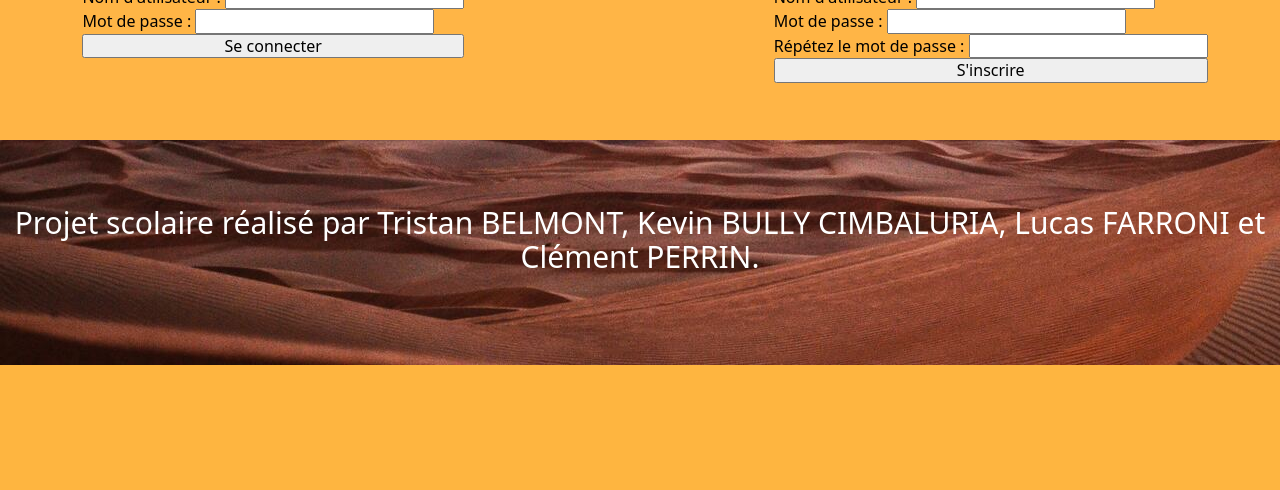
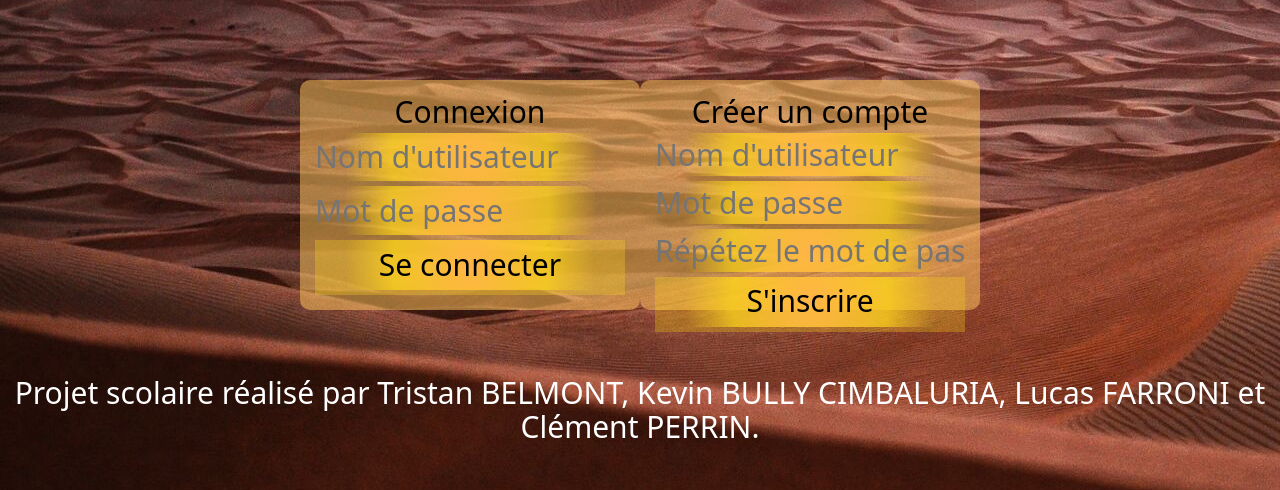
Before and after one commit to TheRealEureka/UnLock, a PHP site: template public/view/index.twig in a window 1280 px wide. Shown: the part 435-925 px from the top of the page. Before the commit the page ends 800 px from the top, so only its background shows below. Run offline with PHP 8.4, Linux system fonts and the light colour scheme; the template is opened without the code that fills it, so the values that code supplies are empty; some libraries are stand-ins or nearby versions.

Commit message:
style form accueil

```diff
--- a/public/data/style/accueil.css
+++ b/public/data/style/accueil.css
@@ -89,21 +89,67 @@ a {
 
 }
 
-.forms{
-    width: 100%;
-    height: 150px;
-    padding:5px;
-    background: rgba(255, 181, 70, 1) ;
+.forms {
     display: flex;
     flex-direction: row;
-    justify-content: space-around;
+    align-items: center;
+    justify-content: space-between;
+    height: 100%;
+    width: 100%;
 }
-.forms form {
+
+.forms p{
+    font-size: 30px;
+    margin-top: 0;
+    margin-bottom: 3px;
+}
+
+
+.error{
+    color: red;
+    font-weight: bolder;
+    display: flex;
+    align-items: center;
+    justify-content: center;
+    font-size: 50px;
+    margin-bottom: -100px;
+    margin-top: -60px;
+    -webkit-text-stroke: 1px black;
+}
+
+.log{
+    height: 200px;
+    padding:15px;
+    background: rgba(255, 199, 94, 0.51);
     display: flex;
     flex-direction: column;
+    justify-content: space-evenly;
+    align-items: center;
+    border-radius: 10px;
+    border : black;
+    margin-top: 100px;
 }
-.error{
-    color: red;
-    font-size: 16px;
-    font-weight: bold;
+
+.log input{
+    width: 100%;
+    height: 50px;
+    font-size: 30px;
+    border: none;
+    margin-bottom: 5px;
+    border-radius: 3px;
+    background: radial-gradient(circle, rgba(255, 181, 70, 1) 0%, rgba(254, 213, 27, 0.711922268907563) 50%, rgba(255, 255, 255, 0) 80%);
+
 }
+
+.sub{
+    width: 100%;
+background:rgba(254, 213, 27, 0.3)
+}
+
+#login{
+    margin-left: 300px;
+}
+
+#signup{
+    margin-right: 300px;
+}
--- a/public/view/index.twig
+++ b/public/view/index.twig
@@ -7,14 +7,16 @@
     <link rel="stylesheet" href="../data/style/accueil.css">
 </head>
 <body>
-<div class="lologo"><img id="logo" src="../data/assets/UNLOCK.webp" alt="logo" ></div>
+<div class="lologo"><img id="logo" src="../data/assets/UNLOCK.webp" alt="logo"></div>
 <div id="listeBoutons">
 
     <a href="/play">
         <button id="play">Jouer</button>
     </a>
     <a href="https://github.com/TheRealEureka/UnLock">
-        <button id="github"><img src="https://cdn-icons-png.flaticon.com/512/25/25231.png" alt="logo_github"> Notre repo Github</button>
+        <button id="github"><img src="https://cdn-icons-png.flaticon.com/512/25/25231.png" alt="logo_github"> Notre repo
+            Github
+        </button>
     </a>
 </div>
 {% if error != "" %}
@@ -24,22 +26,27 @@
 
 
     <div class="forms">
-    <form class="login" method="post" action="/login">
-        <label for="username">Nom d'utilisateur :
-        <input type="text" name="username" /></label>
-        <label for="password">Mot de passe :
-        <input type="password" name="password" /></label>
-        <input type="submit" value="Se connecter" />
+        <form class="log" id="login" method="post" action="/login">
+            <p>Connexion</p>
+            <input type="text" placeholder="Nom d'utilisateur" name="username"/>
+            <input type="password" placeholder="Mot de passe" name="password"/>
+            <div class="sub">
+
+                <input type="submit"  value="Se connecter"/>
+            </div>
         </form>
         <div class="separator"></div>
-    <form class="signup" method="post" action="/signup">
-        <label for="username">Nom d'utilisateur :
-        <input type="text" name="username" /></label>
-        <label for="password">Mot de passe :
-        <input type="password" name="password" /></label>
-        <label for="password_confirm">Répétez le mot de passe :
-        <input type="password" name="password_confirm" /></label>
-        <input type="submit" value="S'inscrire" />
+
+        <form class="log" id="signup" method="post" action="/signup">
+            <p>Créer un compte</p>
+            <input type="text" placeholder="Nom d'utilisateur" name="username"/>
+
+            <input type="password" placeholder="Mot de passe" name="password"/>
+
+            <input type="password" placeholder="Répétez le mot de passe :" name="password_confirm"/>
+            <div class="sub">
+                <input type="submit" class="sub" value="S'inscrire"/>
+            </div>
         </form>
     </div>
 {% else %}
```
Lines whose indentation alone changed are shown as unchanged.
